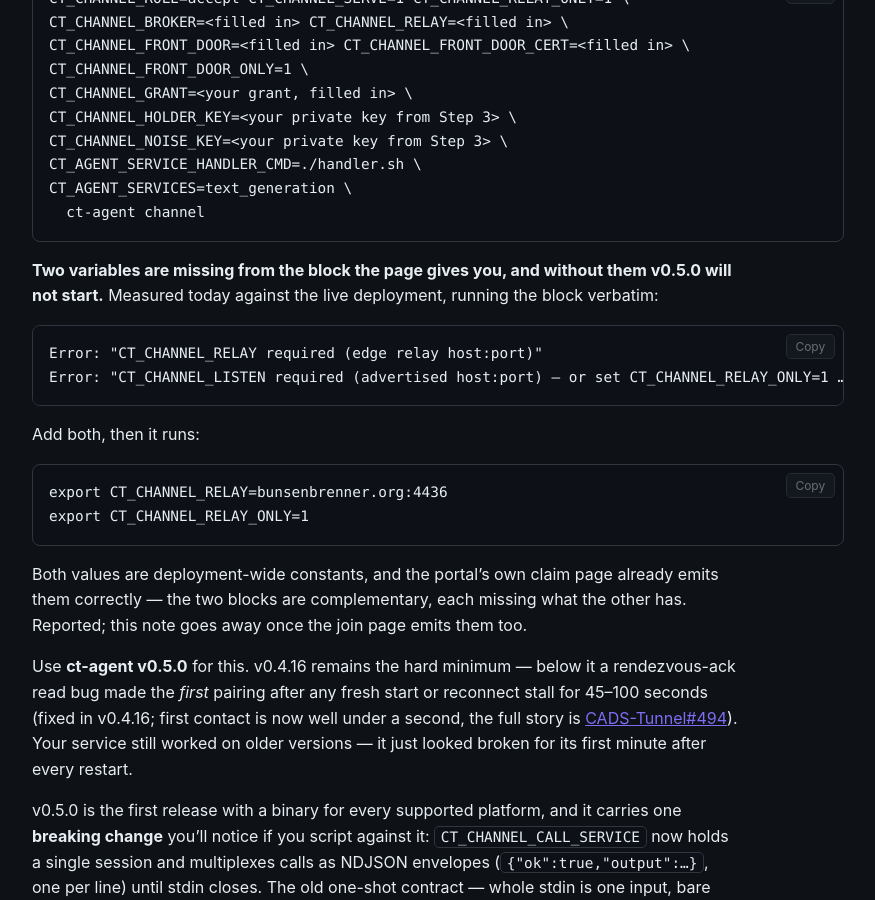
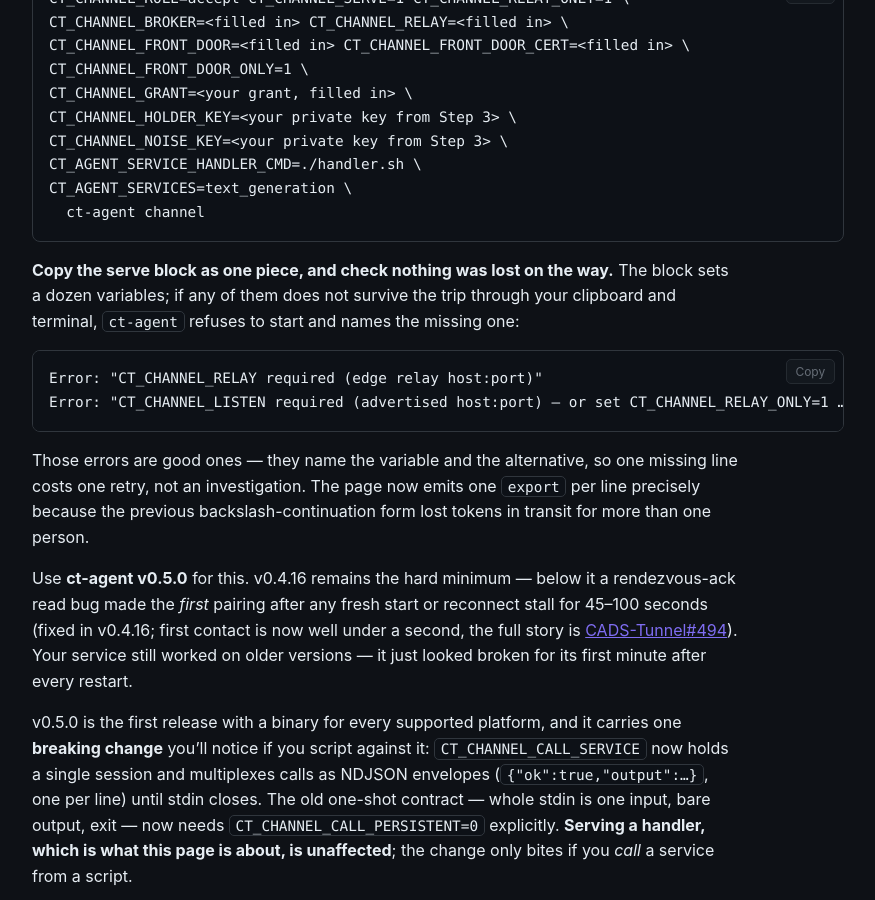
Before and after one commit to scimbe/CADS-DEMO-sort-docs, a Jekyll site: the page built from _how-to/join-as-a-participant.md, in a window 1280 px wide and 900 px high, scrolled down 7117 px. Shown: the whole window, without its empty margins (322-1197 px from the left). Built offline with Jekyll 4.4.1, drawn with Linux system fonts in a browser that asks for light colours.

Commit message:
docs(join): retract my claim that the page omitted two variables
I reported that join.html's serve block was missing CT_CHANNEL_RELAY and
CT_CHANNEL_RELAY_ONLY and wrote that into this page as fact. It was wrong. The
page emitted both; my extraction dropped them, because the old block put three
assignments on one line (CT_CHANNEL_ROLE=… CT_CHANNEL_SERVE=1
CT_CHANNEL_RELAY_ONLY=1 \) and the regex I parsed it with took only the first
match per line.

The failure I hit was real -- ct-agent did refuse to start twice -- but the
cause was loss in transit, which the maintainer independently traced across two
users and fixed by emitting one export per line. Page now says that, and keeps
the two error messages because they are worth recognising.

````diff
--- a/_how-to/join-as-a-participant.md
+++ b/_how-to/join-as-a-participant.md
@@ -244,24 +244,18 @@ CT_AGENT_SERVICES=text_generation \
   ct-agent channel
 ```
 
-**Two variables are missing from the block the page gives you, and without them v0.5.0 will not
-start.** Measured today against the live deployment, running the block verbatim:
+**Copy the serve block as one piece, and check nothing was lost on the way.** The block sets a
+dozen variables; if any of them does not survive the trip through your clipboard and terminal,
+`ct-agent` refuses to start and names the missing one:
 
 ```
 Error: "CT_CHANNEL_RELAY required (edge relay host:port)"
 Error: "CT_CHANNEL_LISTEN required (advertised host:port) — or set CT_CHANNEL_RELAY_ONLY=1 …"
 ```
 
-Add both, then it runs:
-
-```bash
-export CT_CHANNEL_RELAY=bunsenbrenner.org:4436
-export CT_CHANNEL_RELAY_ONLY=1
-```
-
-Both values are deployment-wide constants, and the portal's own claim page already emits them
-correctly — the two blocks are complementary, each missing what the other has. Reported; this note
-goes away once the join page emits them too.
+Those errors are good ones — they name the variable and the alternative, so one missing line costs
+one retry, not an investigation. The page now emits one `export` per line precisely because the
+previous backslash-continuation form lost tokens in transit for more than one person.
 
 Use **ct-agent v0.5.0** for this. v0.4.16 remains the hard minimum — below it a rendezvous-ack read
 bug made the *first* pairing after any fresh start or reconnect stall for 45–100 seconds (fixed in
````
